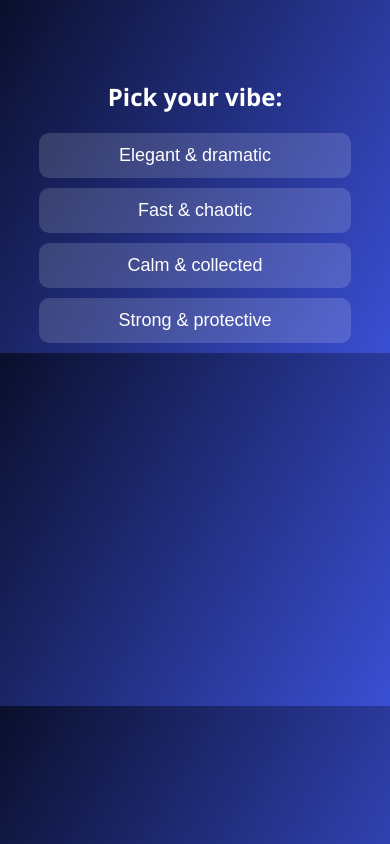
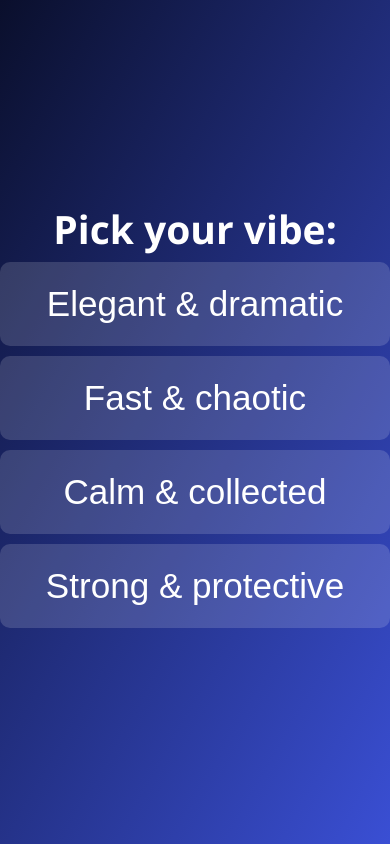
Before and after one commit to xsnok/clash-solemate, a plain HTML site: page index.html in a window 390 px wide. Both pictures are taken after a click on the button "Start Quiz". Drawn offline with Linux system fonts and the light colour scheme.

Commit message:
Make site mobile friendly

```diff
--- a/index.html
+++ b/index.html
@@ -15,8 +15,10 @@
 
       <!-- Quiz Screen -->
       <div id="quiz" class="screen">
-        <h2 id="questionText"></h2>
-        <div id="answers"></div>
+        <div class="quiz-card">
+          <h2 id="questionText"></h2>
+          <div id="answers"></div>
+        </div>
       </div>
 
       <!-- Result Screen -->
--- a/style.css
+++ b/style.css
@@ -3,40 +3,68 @@ body {
   font-family: "Supercell-Magic", "Segoe UI", sans-serif;
   background: linear-gradient(120deg, #0a0f2c, #3a4fd4);
   color: white;
+  display: flex;
+  justify-content: center;
+  align-items: center;
+  min-height: 100vh;
   text-align: center;
+  padding: 0;
+  box-sizing: border-box;
 }
 
 #app {
+  width: 100%;
   max-width: 700px;
-  margin: auto;
-  padding-top: 60px;
+  padding: 10px;
+  display: flex;
+  flex-direction: column;
+  justify-content: center;
+  align-items: center;
 }
 
 .screen {
   display: none;
+  width: 100%;
 }
 
 .screen.active {
-  display: block;
+  display: flex;
+  flex-direction: column;
+  justify-content: center;
+  align-items: center;
+}
+
+.quiz-card {
+  width: 100%;
+  padding: 5px;
 }
 
 h1,
-h2 {
-  margin-bottom: 20px;
+h2,
+p {
+  margin: 0 5px 20px;
+  word-wrap: break-word;
+  word-break: break-word;
+}
+
+#answers button,
+#startBtn,
+#retryBtn {
+  display: block;
+  margin: 10px 0;
+  border: none;
+  border-radius: 10px;
+  cursor: pointer;
+  transition: 0.2s;
+  box-sizing: border-box;
+  width: 100%;
 }
 
 #answers button {
-  display: block;
-  margin: 10px auto;
-  padding: 12px 20px;
-  width: 80%;
-  border: none;
   background: rgba(255, 255, 255, 0.15);
   color: white;
-  border-radius: 10px;
-  font-size: 18px;
-  cursor: pointer;
-  transition: 0.2s;
+  font-size: 24px;
+  padding: 22px 0;
 }
 
 #answers button:hover {
@@ -45,13 +73,9 @@ h2 {
 
 #startBtn,
 #retryBtn {
-  padding: 14px 30px;
-  font-size: 20px;
   background: rgba(255, 255, 255, 0.25);
-  border: none;
-  border-radius: 12px;
-  cursor: pointer;
-  transition: 0.25s;
+  font-size: 26px;
+  padding: 26px 0;
 }
 
 #startBtn:hover,
@@ -60,7 +84,50 @@ h2 {
 }
 
 #result img {
-  width: 240px;
+  width: 95%;
+  max-width: 350px;
+  height: auto;
   border-radius: 15px;
   margin-bottom: 20px;
+  display: block;
 }
+
+@media (max-width: 480px) {
+  body {
+    padding: 0;
+  }
+
+  #app {
+    padding: 0;
+  }
+
+  h1 {
+    font-size: 12vw;
+  }
+
+  h2 {
+    font-size: 10vw;
+    line-height: 1.2;
+    margin-bottom: 10px;
+  }
+
+  p {
+    font-size: 8vw;
+  }
+
+  #answers button {
+    font-size: 9vw;
+    padding: 22px 0;
+  }
+
+  #startBtn,
+  #retryBtn {
+    font-size: 10vw;
+    padding: 26px 0;
+  }
+
+  #result img {
+    width: 100%;
+    max-width: 100%;
+  }
+}
```
